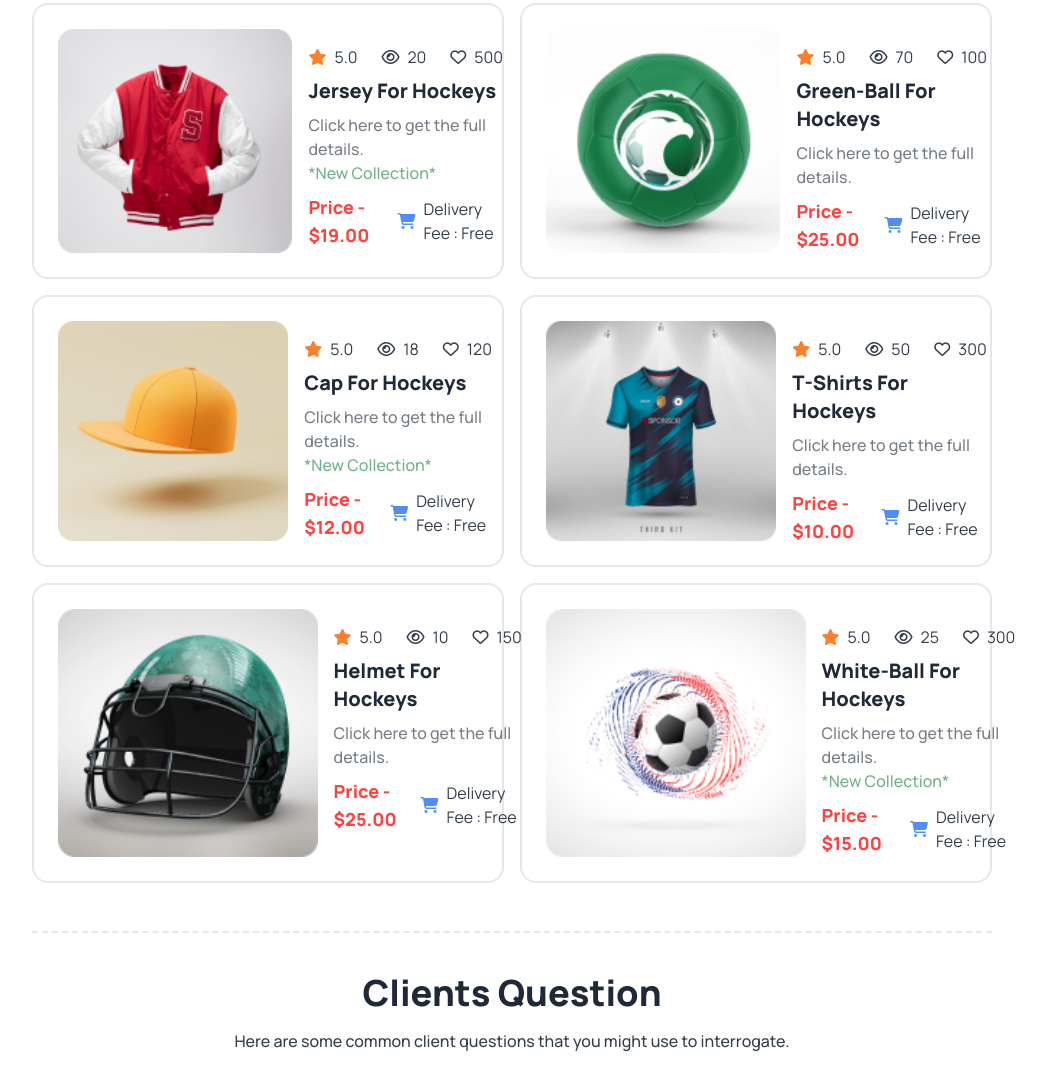
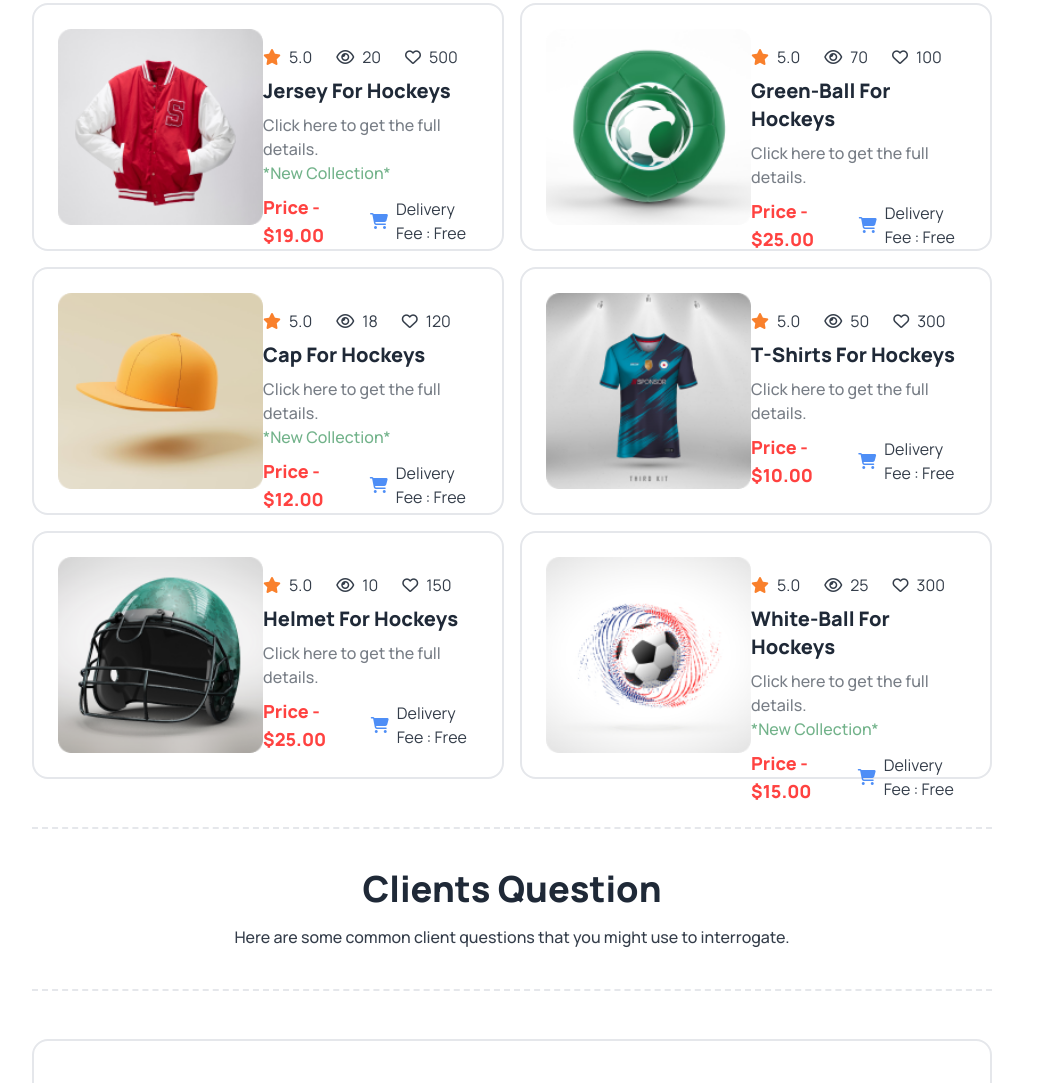
Before and after one commit to mus03/assignment-3-hockeys, a plain HTML site: page index.html in a window 1280 px wide. Shown: the part 2917-4000 px from the top of the page, without its empty margins (128-1174 px from the left). Drawn offline with nearby package versions, Linux system fonts and the light colour scheme.

Commit message:
alignment changes

```diff
--- a/index.html
+++ b/index.html
@@ -296,7 +296,7 @@
     <!-- card-section -->
 <div class="grid grid-cols-1 lg:grid-cols-2 my-6 lg:my-12 gap-4 ">
 <!-- first card -->
-<div class="flex flex-col lg:flex-row justify-between border-2 rounded-2xl gap-2 lg:gap-4 p-2 lg:p-6 space-y-4 ">
+<div class="flex flex-col lg:flex-row justify-between border-2 rounded-2xl gap-2 lg:gap-0 p-1 lg:p-6 space-y-4 ">
 <img class="obeject-fit h-[40vh] lg:h-full p-2 lg:p-0" src="Images/5.png" alt="">
 <div class="flex flex-col space-y-1 lg:space-y-2">
   <div class="flex gap-6">
@@ -306,13 +306,13 @@
   </div>
   <h4 class="font-extrabold text-xl">Jersey For Hockeys</h4>
   <p class="font-medium text-base opacity-60">Click here to get the full details. <br> <span class="text-green-700">*New Collection*</span> </p>
-  <div class="flex flex-col gap-2 lg:flex-row lg:justify-between ">
+  <div class="flex flex-col gap-2 lg:gap-6 lg:flex-row lg:justify-between ">
     <p class="text-[#FF4240] font-extrabold text-lg">Price - $19.00</p>
     <p class="flex gap-2 lg:justify-center items-center opacity-90"><i class="text-blue-500 fa-solid fa-cart-shopping"></i>Delivery Fee : Free</p></div>
   </div>
 </div>
 <!-- second card -->
-<div class="flex flex-col lg:flex-row justify-between border-2 rounded-2xl gap-2 lg:gap-4 p-2 lg:p-6 space-y-4 ">
+<div class="flex flex-col lg:flex-row justify-between border-2 rounded-2xl gap-2 lg:gap-0 p-2 lg:p-6 space-y-4 ">
 <img class="object-fit h-[40vh] lg:h-full p-2 lg:p-0" src="Images/6.png" alt="">
 <div class="flex flex-col space-y-1 lg:space-y-2">
   <div class="flex gap-6">
@@ -322,13 +322,13 @@
   </div>
   <h4 class="font-extrabold text-xl">Green-Ball For Hockeys</h4>
 <p class="font-medium text-base opacity-60">Click here to get the full details. </p>
-<div class="flex flex-col gap-2 lg:flex-row lg:justify-between ">
+<div class="flex flex-col gap-2 lg:gap-6 lg:flex-row lg:justify-between ">
   <p class="text-[#FF4240] font-extrabold text-lg">Price - $25.00</p>
   <p class="flex gap-2 lg:justify-center items-center opacity-90"><i class="text-blue-500 fa-solid fa-cart-shopping"></i>Delivery Fee : Free</p></div>
 </div>
 </div>
 <!-- third card -->
-<div class="flex flex-col lg:flex-row justify-between border-2 rounded-2xl gap-2 lg:gap-4 p-2 lg:p-6 space-y-4 ">
+<div class="flex flex-col lg:flex-row justify-between border-2 rounded-2xl gap-2 lg:gap-0 p-2 lg:p-6 space-y-4 ">
 <img class="object-fit h-[40vh] lg:h-full p-2 lg:p-0" src="Images/7.png" alt="">
 <div class="flex flex-col space-y-1 lg:space-y-2">
   <div class="flex gap-6">
@@ -338,13 +338,13 @@
   </div>
   <h4 class="font-extrabold text-xl">Cap For Hockeys</h4>
 <p class="font-medium text-base opacity-60">Click here to get the full details.<br> <span class="text-green-700">*New Collection*</span></p>
-<div class="flex flex-col gap-2 lg:flex-row lg:justify-between ">
+<div class="flex flex-col gap-2 lg:gap-6 lg:flex-row lg:justify-between ">
   <p class="text-[#FF4240] font-extrabold text-lg">Price - $12.00</p>
   <p class="flex gap-2 lg:justify-center items-center opacity-90"><i class="text-blue-500 fa-solid fa-cart-shopping"></i>Delivery Fee : Free</p></div>
 </div>
 </div>
 <!-- forth card -->
-<div class="flex flex-col lg:flex-row justify-between border-2 rounded-2xl gap-2 lg:gap-4 p-2 lg:p-6 space-y-4 ">
+<div class="flex flex-col lg:flex-row justify-between border-2 rounded-2xl gap-2 lg:gap-0 p-2 lg:p-6 space-y-4 ">
 <img class="object-fit h-[40vh] lg:h-full p-2 lg:p-0" src="Images/8.png" alt="">
 <div class="flex flex-col space-y-1 lg:space-y-2">
   <div class="flex gap-6">
@@ -354,13 +354,13 @@
   </div>
   <h4 class="font-extrabold text-xl">T-Shirts For Hockeys</h4>
 <p class="font-medium text-base opacity-60">Click here to get the full details. </p>
-<div class="flex flex-col gap-2 lg:flex-row lg:justify-between ">
+<div class="flex flex-col gap-2 lg:gap-6 lg:flex-row lg:justify-between ">
   <p class="text-[#FF4240] font-extrabold text-lg">Price - $10.00</p>
   <p class="flex gap-2 lg:justify-center items-center opacity-90"><i class="text-blue-500 fa-solid fa-cart-shopping"></i>Delivery Fee : Free</p></div>
 </div>
 </div>
 <!-- fifth card -->
-<div class="flex flex-col lg:flex-row justify-between border-2 rounded-2xl gap-2 lg:gap-4 p-2 lg:p-6 space-y-4 ">
+<div class="flex flex-col lg:flex-row justify-between border-2 rounded-2xl gap-2 lg:gap-0 p-2 lg:p-6 space-y-4 ">
 <img class="object-fit h-[40vh] lg:h-full p-2 lg:p-0" src="Images/9.png" alt="">
 <div class="flex flex-col space-y-1 lg:space-y-2">
   <div class="flex gap-6">
@@ -370,13 +370,13 @@
   </div>
   <h4 class="font-extrabold text-xl">Helmet For Hockeys</h4>
 <p class="font-medium text-base opacity-60">Click here to get the full details. </p>
-<div class="flex flex-col gap-2 lg:flex-row lg:justify-between ">
+<div class="flex flex-col gap-2 lg:gap-6 lg:flex-row lg:justify-between ">
   <p class="text-[#FF4240] font-extrabold text-lg">Price - $25.00</p>
   <p class="flex gap-2 lg:justify-center items-center opacity-90"><i class="text-blue-500 fa-solid fa-cart-shopping"></i>Delivery Fee : Free</p></div>
 </div>
 </div>
 <!-- sixth card -->
-<div class="flex flex-col lg:flex-row justify-between border-2 rounded-2xl gap-2 lg:gap-4 p-2 lg:p-6 space-y-4 ">
+<div class="flex flex-col lg:flex-row justify-between border-2 rounded-2xl gap-2 lg:gap-0 p-2 lg:p-6 space-y-4 ">
 <img class="object-fit h-[40vh] lg:h-full p-2 lg:p-0" src="Images/10.png" alt="">
 <div class="flex flex-col space-y-1 lg:space-y-2">
   <div class="flex gap-6">
@@ -386,7 +386,7 @@
   </div>
   <h4 class="font-extrabold text-xl">White-Ball For Hockeys</h4>
 <p class="font-medium text-base opacity-60">Click here to get the full details.<br> <span class="text-green-700">*New Collection*</span> </p>
-<div class="flex flex-col gap-2 lg:flex-row lg:justify-between ">
+<div class="flex flex-col gap-2 lg:gap-6 lg:flex-row lg:justify-between ">
   <p class="text-[#FF4240] font-extrabold text-lg">Price - $15.00</p>
   <p class="flex gap-2 lg:justify-center items-center opacity-90"><i class="text-blue-500 fa-solid fa-cart-shopping"></i>Delivery Fee : Free</p></div>
 </div>
```
